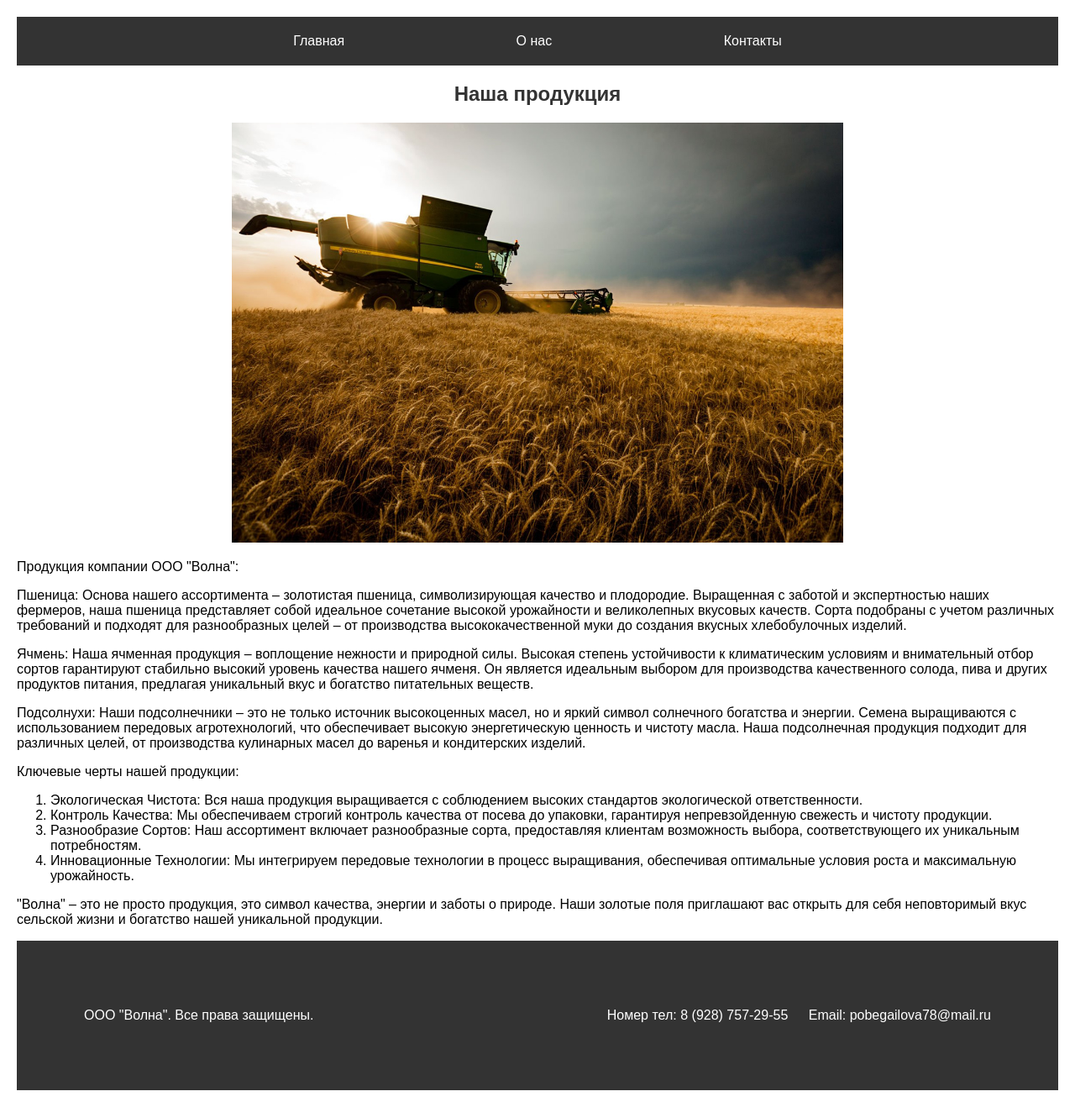
After one commit to TRAPAZOI/DP, a PHP site: page /produkt.html in a window 1280 px wide. The commit adds this page. Shown: the whole page at 84% size. Run offline with PHP 8.4, Linux system fonts and the light colour scheme.

Commit message:
Add files via upload

```diff
--- /dev/null
+++ b/proect/produkt.html
@@ -0,0 +1,62 @@
+<!DOCTYPE html>
+<html lang="en">
+<head>
+    <meta charset="UTF-8">
+    <meta name="viewport" content="width=device-width, initial-scale=1.0">
+    <title>Document</title>
+    <script src="script.js" defer></script>
+    <link rel="stylesheet" href="style.css">
+
+    <title>Ваш сайт</title>
+</head>
+<body>
+    <header>
+        <nav>
+        <a href="index.php">Главная</a>
+        <a href="onas.html">О нас</a>
+
+        <a href="contact.html">Контакты</a>
+</nav>
+
+    </header>
+    <div class="image-caption">Наша продукция</div>
+    <img class="hero-image1" src="image (2).png" alt="Описание изображения">
+
+
+    <section>
+    <p>Продукция компании ООО "Волна":</p>
+
+
+<p>Пшеница:
+Основа нашего ассортимента – золотистая пшеница, символизирующая качество и плодородие. Выращенная с заботой и экспертностью наших фермеров, наша пшеница представляет собой идеальное сочетание высокой урожайности и великолепных вкусовых качеств. Сорта подобраны с учетом различных требований и подходят для разнообразных целей – от производства высококачественной муки до создания вкусных хлебобулочных изделий.</p>
+
+
+<p>Ячмень:
+Наша ячменная продукция – воплощение нежности и природной силы. Высокая степень устойчивости к климатическим условиям и внимательный отбор сортов гарантируют стабильно высокий уровень качества нашего ячменя. Он является идеальным выбором для производства качественного солода, пива и других продуктов питания, предлагая уникальный вкус и богатство питательных веществ.</p>
+
+
+<p>Подсолнухи:
+Наши подсолнечники – это не только источник высокоценных масел, но и яркий символ солнечного богатства и энергии. Семена выращиваются с использованием передовых агротехнологий, что обеспечивает высокую энергетическую ценность и чистоту масла. Наша подсолнечная продукция подходит для различных целей, от производства кулинарных масел до варенья и кондитерских изделий.</p>
+
+
+Ключевые черты нашей продукции:
+<ol type="disc">
+<li>Экологическая Чистота: Вся наша продукция выращивается с соблюдением высоких стандартов экологической ответственности.</li>
+<li>Контроль Качества: Мы обеспечиваем строгий контроль качества от посева до упаковки, гарантируя непревзойденную свежесть и чистоту продукции.</li>
+<li>Разнообразие Сортов: Наш ассортимент включает разнообразные сорта, предоставляя клиентам возможность выбора, соответствующего их уникальным потребностям.</li>
+<li>Инновационные Технологии: Мы интегрируем передовые технологии в процесс выращивания, обеспечивая оптимальные условия роста и максимальную урожайность.</li>
+</ol>
+
+<p>"Волна" – это не просто продукция, это символ качества, энергии и заботы о природе. Наши золотые поля приглашают вас открыть для себя неповторимый вкус сельской жизни и богатство нашей уникальной продукции.</p>
+</section>
+<footer>
+    <div class="footer-content">
+        <p>OOO "Волна". Все права защищены.</p>
+        <nav>
+            <a >Номер тел: 8 (928) 757-29-55</a>
+            <a >Email: pobegailova78@mail.ru</a>
+        </nav>
+    </div>
+</footer>
+</body>
+</html>
--- a/proect/style.css
+++ b/proect/style.css
@@ -314,3 +314,43 @@ body {
     opacity: 1;
     position: relative;
 }
+
+
+
+
+
+
+@media (max-width: 768px) {
+    header a {
+        margin: 0 10px;
+    }
+    .image-block {
+        width: 45%;
+    }
+    .footer-content {
+        flex-direction: column;
+    }
+
+    header a {
+        margin: 0 10px; /* Меньшие отступы для планшетов */
+    }
+
+}
+@media (max-width: 480px) {
+    .image-block {
+        width: 100%;
+    }
+    .footer-content nav {
+        flex-direction: column;
+        align-items: center;
+    }
+    header a {
+        margin: 5px 0;
+    }
+    header a {
+        margin: 10px 0; /* Вертикальные отступы для мобильных устройств */
+        display: block; /* Размещаем ссылки вертикально */
+    }
+
+
+}
```
Also changed, not shown: proect/contact.html (added, +34 -0 lines), proect/index.php (+6 -7 lines), proect/onas.html (added, +55 -0 lines), 1 other file.
